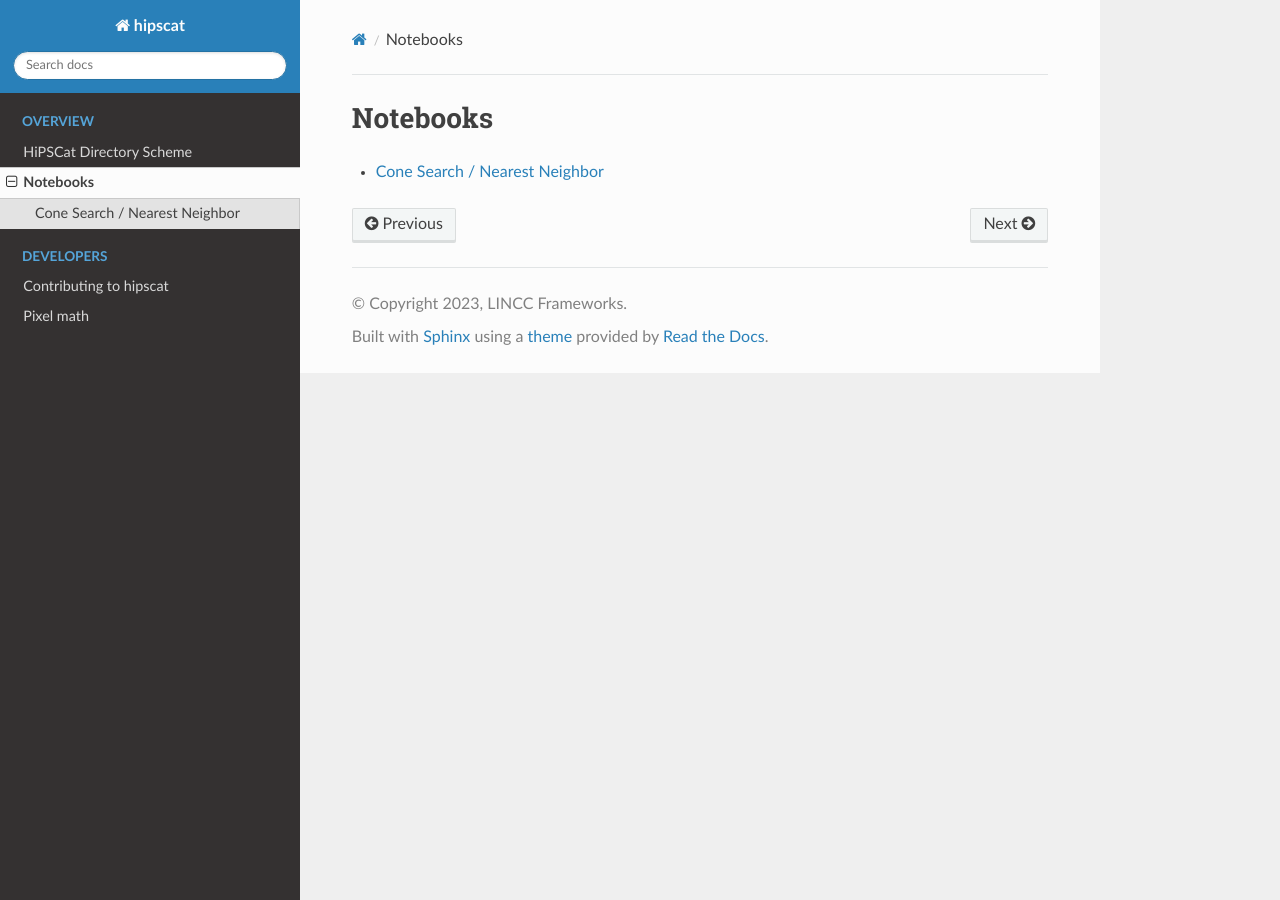
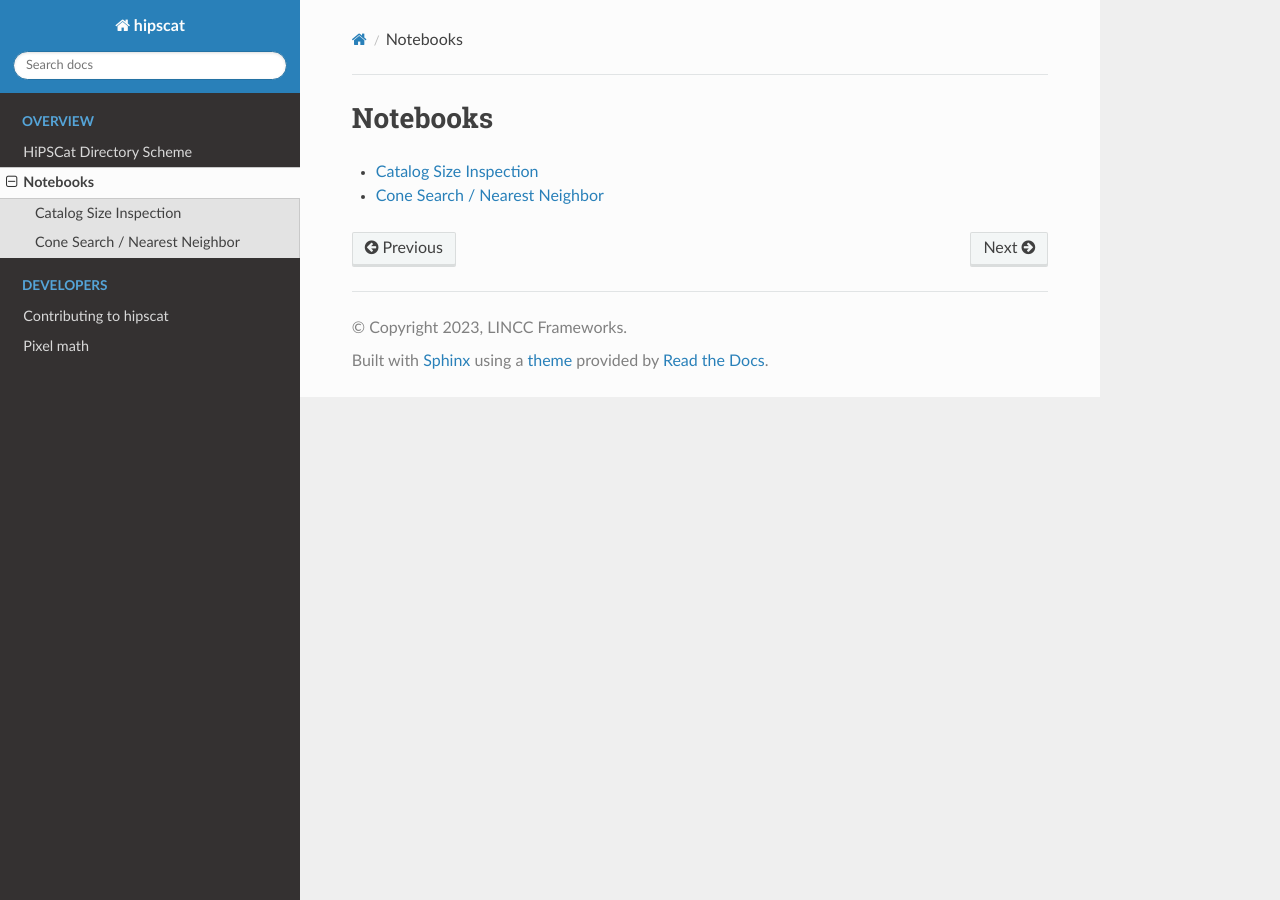
Before and after one commit to astronomy-commons/hipscat, a Sphinx documentation site: the page built from docs/notebooks.rst, in a window 1280 px wide. Built offline with Sphinx 7.4.7 and the Read the Docs theme 2.0.0, drawn with Linux system fonts in a browser that asks for light colours; pages that are not in the unit, such as notebooks, are missing from menus; the version number could not be read and is left out.

Commit message:
Add notebook to look at parquet size distribution

```diff
--- a/docs/notebooks.rst
+++ b/docs/notebooks.rst
@@ -4,4 +4,5 @@ Notebooks
 .. toctree::
     :maxdepth: 1
 
+    Catalog Size Inspection <notebooks/catalog_size_inspection>
     Cone Search / Nearest Neighbor <notebooks/cone_search>
```
Also changed, not shown: docs/notebooks/catalog_size_inspection.ipynb (added).
